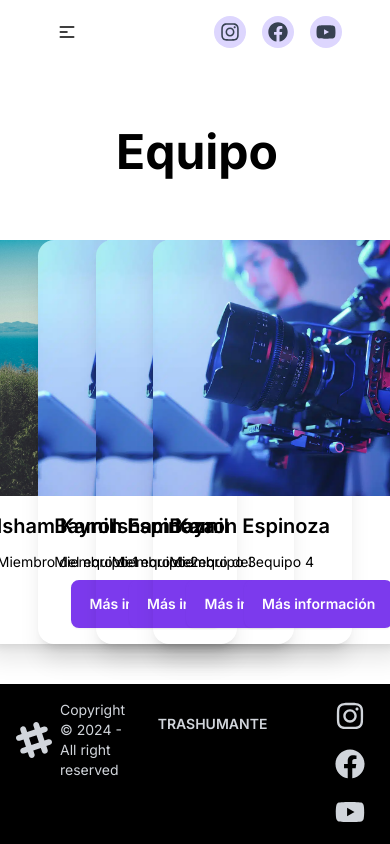
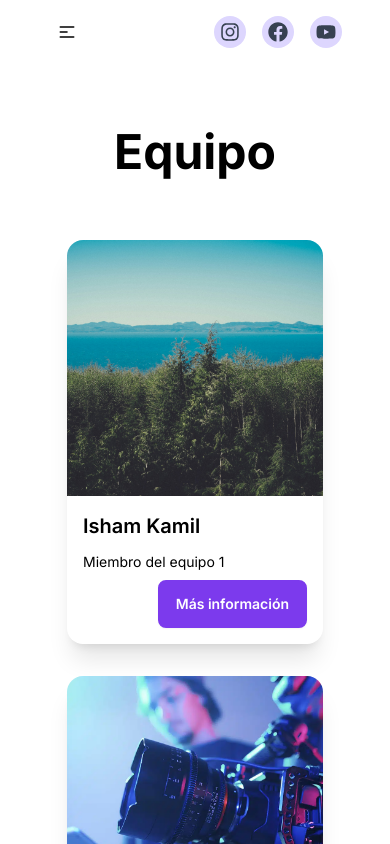
Before and after one commit to CatalinaScheleff/Trashumante-Project, a Next.js app: page /equipo in a window 390 px wide. Shown: the top 844 px of the page. Built offline with nearby package versions, Linux system fonts and the light colour scheme.

Commit message:
equipo responsivo

```diff
--- a/src/app/equipo/page.jsx
+++ b/src/app/equipo/page.jsx
@@ -6,13 +6,13 @@ import {CardEquipo} from "@/components/Cards";
 const Equipo = () => {
  console.log(info)
   return (
-    <main className="mx-24">
+    <main className="lg:mx-24 pb-20 md:pb-4">
       <div className="px-5 text-center mt-16">
         <h1 className="text-5xl font-bold mb-16">Equipo</h1>
       </div>
 
 
-          <div className="grid gap-8 grid-cols-4 place-items-center">
+          <div className="grid gap-8 md:grid-cols-2 lg:grid-cols-3 xl:grid-cols-4 place-items-center">
 
           {
                 info?.equipo.map((e) => {
@@ -25,82 +25,6 @@ const Equipo = () => {
                     )
                 })
             }
-
-
-
-
-{/* <div className="card card-compact w-64 bg-base-100 shadow-xl ">
-  <figure className="h-64 w-64 bg-slate-600">
-    <Image src="/inicio.png" alt="Shoes" width={384} height={384} className="w-full h-full object-cover"/>
-  </figure>
-  <div className="card-body">
-    <h2 className="card-title">Bayron Espinoza</h2>
-    <p>If a dog chews shoes whose shoes does he choose?</p>
-    <div className="card-actions justify-end">
-        <Link href={"/equipo/bayronespinoza"}>
-      <button className="btn bg-violet-600 text-white hover:text-violet-600 border-solid border-2 border-violet-600">
-        Más información
-      </button>
-        </Link>
-    </div>
-  </div>
-</div>
-
-<div className="card card-compact w-64 bg-base-100 shadow-xl ">
-  <figure className="h-64 w-64 bg-slate-600">
-    <Image src="/inicio.png" alt="Shoes" width={384} height={384} className="w-full h-full object-cover"/>
-  </figure>
-  <div className="card-body">
-    <h2 className="card-title">Bayron Espinoza</h2>
-    <p>If a dog chews shoes whose shoes does he choose?</p>
-    <div className="card-actions justify-end">
-        <Link href={"/equipo/bayronespinoza"}>
-      <button className="btn bg-violet-600 text-white hover:text-violet-600 border-solid border-2 border-violet-600">
-        Más información
-      </button>
-        </Link>
-    </div>
-  </div>
-</div>
-
-<div className="card card-compact w-64 bg-base-100 shadow-xl ">
-  <figure className="h-64 w-64 bg-slate-600">
-    <Image src="/inicio.png" alt="Shoes" width={384} height={384} className="w-full h-full object-cover"/>
-  </figure>
-  <div className="card-body">
-    <h2 className="card-title">Bayron Espinoza</h2>
-    <p>If a dog chews shoes whose shoes does he choose?</p>
-    <div className="card-actions justify-end">
-        <Link href={"/equipo/bayronespinoza"}>
-      <button className="btn bg-violet-600 text-white hover:text-violet-600 border-solid border-2 border-violet-600">
-        Más información
-      </button>
-        </Link>
-    </div>
-  </div>
-</div>
-
-<div className="card card-compact w-64 bg-base-100 shadow-xl ">
-  <figure className="h-64 w-64 bg-slate-600">
-    <Image src="/inicio.png" alt="Shoes" width={384} height={384} className="w-full h-full object-cover"/>
-  </figure>
-  <div className="card-body">
-    <h2 className="card-title">Bayron Espinoza</h2>
-    <p>If a dog chews shoes whose shoes does he choose?</p>
-    <div className="card-actions justify-end">
-        <Link href={"/equipo/bayronespinoza"}>
-      <button className="btn bg-violet-600 text-white hover:text-violet-600 border-solid border-2 border-violet-600">
-        Más información
-      </button>
-        </Link>
-    </div>
-  </div>
-</div> */}
-
-
-
-
-
             </div>
 
             <div className="h-28"></div>
```
